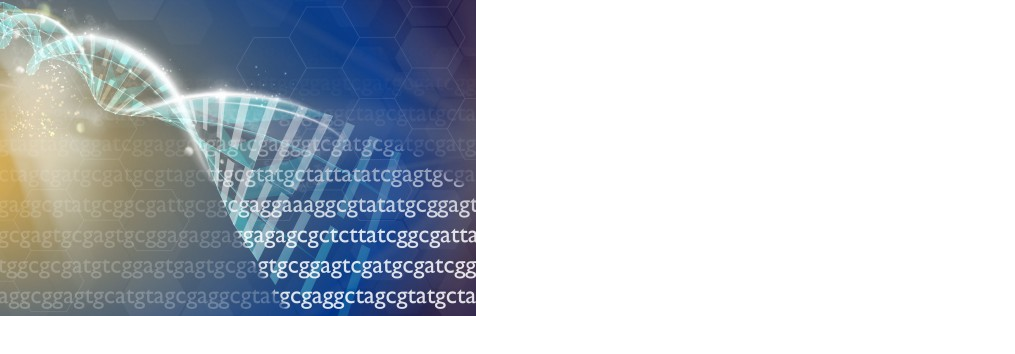
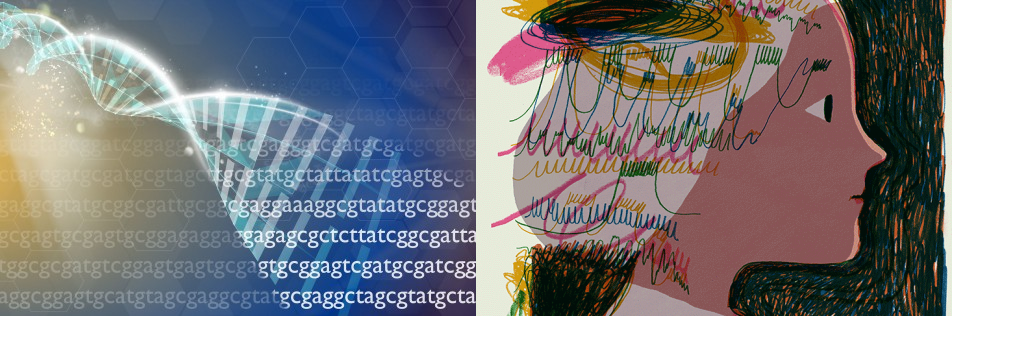
Before and after one commit to BladeKitana732/Nautilus_Mockup, a React (Create React App) app: page / in a window 1280 px wide. Shown: the top 354 px of the page, without its empty margins (0-1015 px from the left). Built offline with nearby package versions, Linux system fonts and the light colour scheme.

Commit message:
img test 2 due to compiler warnings for not having alt

```diff
--- a/src/App.js
+++ b/src/App.js
@@ -1,6 +1,7 @@
 import React, { Component } from 'react';
 import './App.css';
-import bioImage from './images/bio_and_beyond.jpeg'
+import bioImage from './images/bio_and_beyond.jpeg';
+import femaleFaceImg from './images/wise_sci_and_engineering.png';
 
 
 export default class App extends Component {
@@ -8,8 +9,8 @@ export default class App extends Component {
     return (
       <div>
           <img src= { bioImage } alt='bio_and_beyond'/>
+          <img src= { femaleFaceImg } alt='artistic_female_face' />
           {/* <img src= {}/>
-          <img src= {}/>
           <img src= {}/>
           <img src= {}/>
           <img src= {}/>
```
